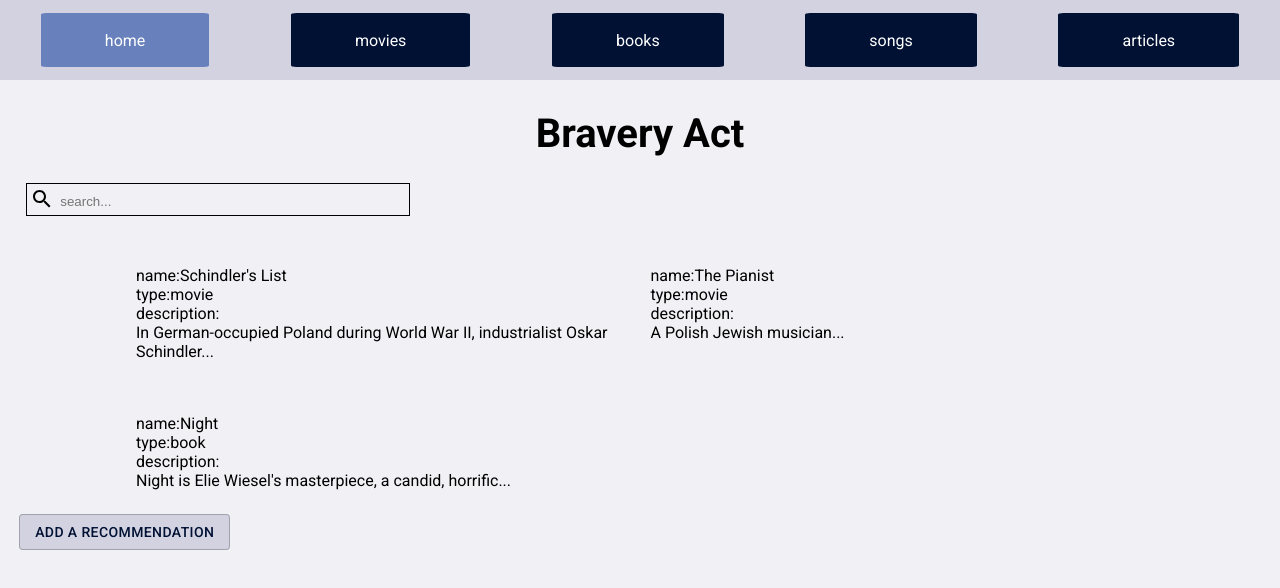
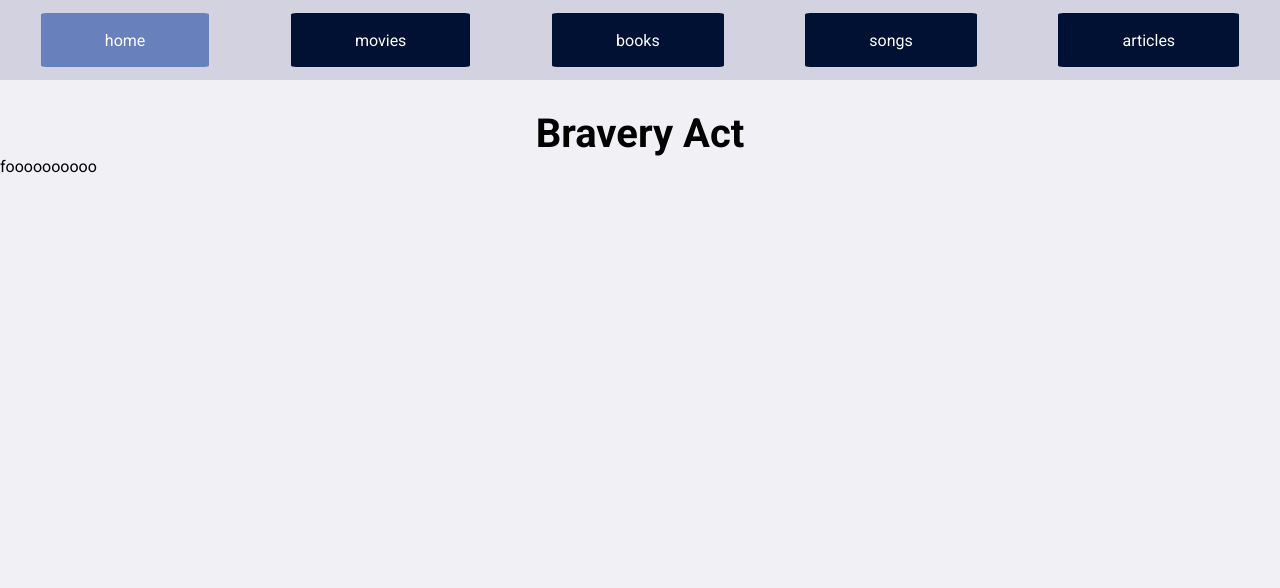
Before and after one commit to Sigalsha/Bravery-Media, a React (Create React App) app in the folder client/: page / in a window 1280 px wide. Shown: the top 588 px of the page. Built offline with nearby package versions, Linux system fonts and the light colour scheme.

Commit message:
added route to home

```diff
--- a/client/src/App.js
+++ b/client/src/App.js
@@ -3,7 +3,7 @@ import Header from "./components/header/Header";
 import Navbar from "./components/navbar/Navbar";
 import Search from "./components/search/Search";
 import AddRecommendation from "./components/addRecommendation/AddRecommendation";
-import { BrowserRouter as Router, Route } from "react-router-dom";
+import { BrowserRouter as Router, Route,Switch } from "react-router-dom";
 import { GlobalStyles } from "./styles/global";
 
 function App() {
@@ -12,7 +12,9 @@ function App() {
       <GlobalStyles />
       <Navbar />
       <Header />
-      <Route path="/"></Route>
+      <Switch>
+          <Route path="/" exact >foooooooooo</Route>
+          <Route>
               <Search />
               <AddRecommendation
                   props={{
@@ -21,6 +23,8 @@ function App() {
                       creator: "Roman Polanski",
                   }}
               />
+          </Route>
+      </Switch>
     </Router>
   );
 }
```
Lines whose indentation alone changed are shown as unchanged.
